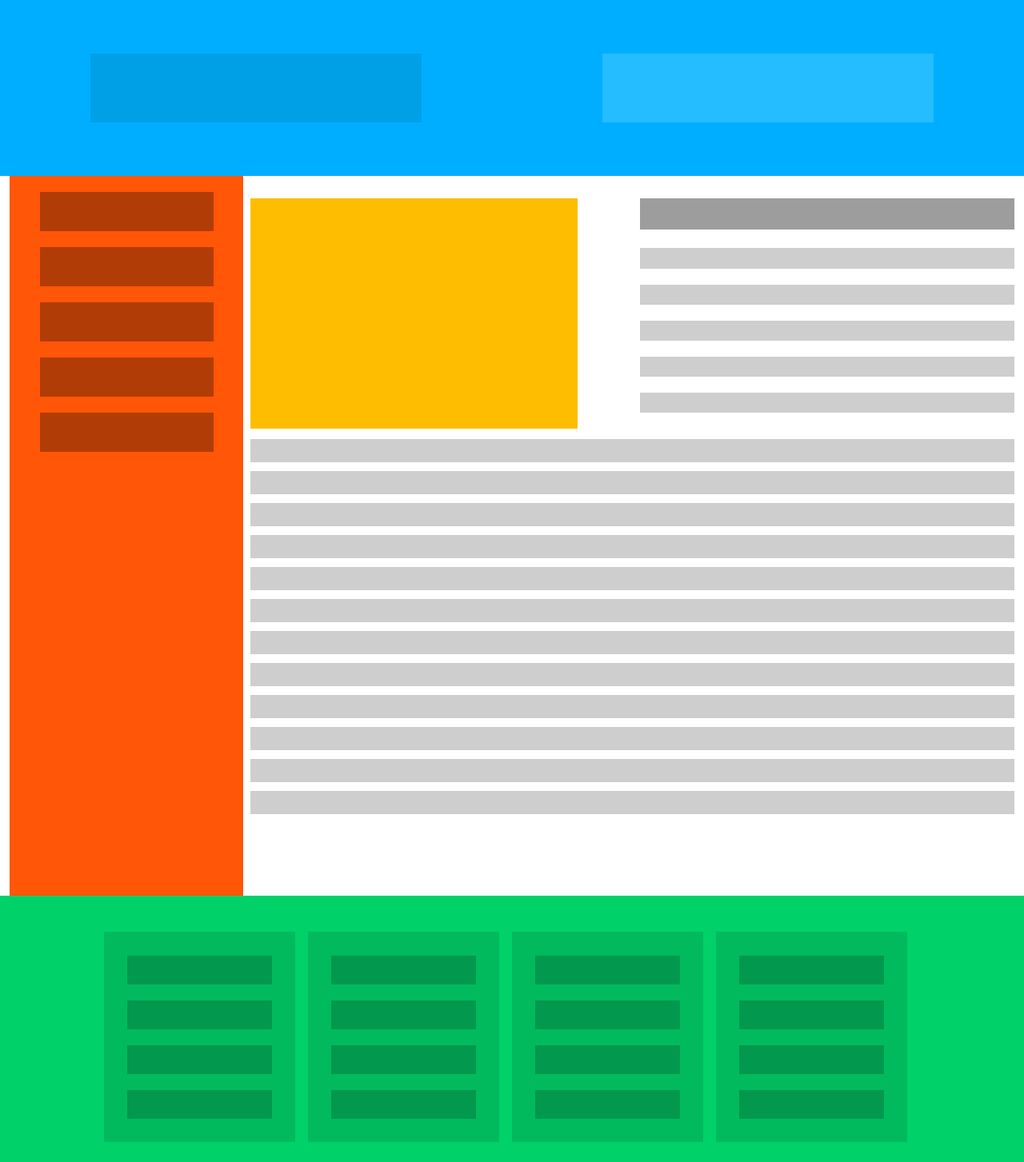
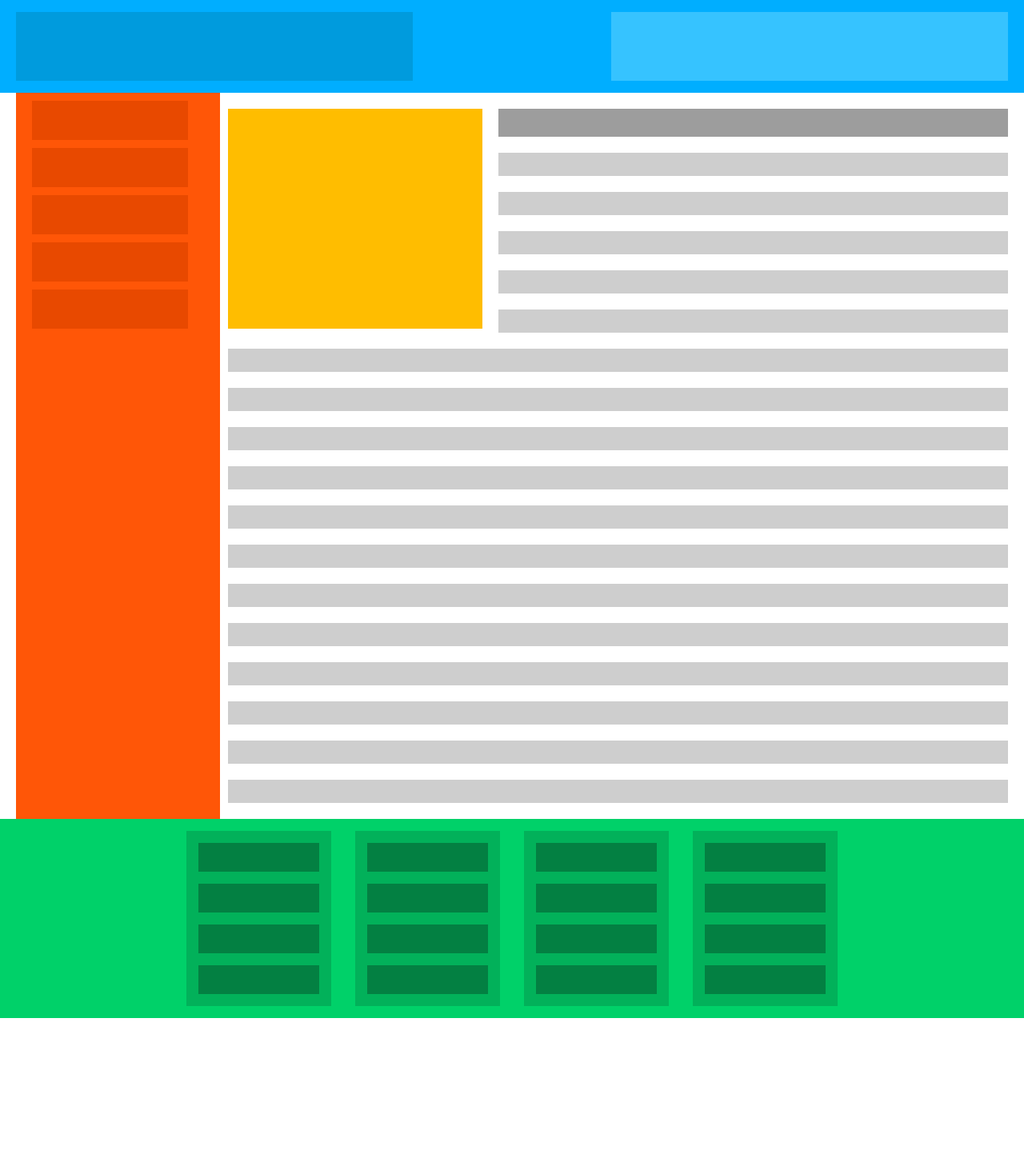
Before and after one commit to Kryhowetsky/RWD, a plain HTML site: page index.html in a window 1280 px wide. Shown: the whole page at 80% size. After the commit the page ends 1273 px from the top, so only its background shows below. Drawn offline with nearby package versions, Linux system fonts and the light colour scheme.

Commit message:
new files

```diff
--- a/index.html
+++ b/index.html
@@ -4,93 +4,83 @@
     <meta charset="UTF-8">
     <meta name="viewport" content="width=device-width, initial-scale=1.0">
     <title>Desktop first</title>
+    <link rel="stylesheet" href="https://cdn.jsdelivr.net/npm/normalize.css@8.0.0/normalize.min.css">
     <link rel="stylesheet" href="style.css">
 </head>
 <body>
-
 <div class="blue">
-    <div class="firstblue"></div>
-    <div class="secondblue"></div>
+    <div class="container full-width">
+        <div class="flex header-padding blue-wrapper">
+            <div class="firstblue blue-item"></div>
+            <div class="secondblue blue-item"></div>
         </div>
-
-
-<div class="main-cont">
-
+    </div>
+</div>
+<div class="container full-width ">
+    <div class="main-cont flex content-padding">
         <div class="red">
-        <div class="red1"></div>
-        <div class="red2"></div>
-        <div class="red3"></div>
-        <div class="red4"></div>
-        <div class="red5"></div>
+            <div class="red-item"></div>
+            <div class="red-item"></div>
+            <div class="red-item"></div>
+            <div class="red-mobile red-item"></div>
+            <div class="red-mobile red-item"></div>
         </div>
-
-
         <div class="block">
-
+            <div class="content-header-wrapper flex">
+                <div class="yellow-container">
                     <div class="yellow"></div>
-
-
+                </div>
                 <div class="content1">
-        <div class="item1"></div>
+                    <div class="item" id="grey"></div>
                     <div class="item"></div>
                     <div class="item"></div>
                     <div class="item"></div>
                     <div class="item"></div>
                     <div class="item"></div>
-
-    </div>
-
-    <div class="content2">
-        <div class="item2"></div>
-        <div class="item2"></div>
-        <div class="item2"></div>
-        <div class="item2"></div>
-        <div class="item2"></div>
-        <div class="item2"></div>
-        <div class="item2"></div>
-        <div class="item2"></div>
-        <div class="item2"></div>
-        <div class="item2"></div>
-        <div class="item2"></div>
-        <div class="item2"></div>
-    </div>
-
                 </div>
             </div>
-
-<div class="footer">
-
+            <div class="content2">
+                <div class="item"></div>
+                <div class="item"></div>
+                <div class="item"></div>
+                <div class="item"></div>
+                <div class="item"></div>
+                <div class="item"></div>
+                <div class="item"></div>
+                <div class="item"></div>
+                <div class="item"></div>
+                <div class="item"></div>
+                <div class="item"></div>
+                <div class="item"></div>
+            </div>
+        </div>
+    </div>
+</div>
+<div class="footer flex">
     <div class="footin">
-        <div class="in1"></div>
         <div class="in"></div>
+        <div class="in in2"></div>
+        <div class="in in2"></div>
+        <div class="in in2"></div>
+    </div>
+    <div class="footin">
         <div class="in"></div>
+        <div class="in in2"></div>
+        <div class="in in2"></div>
+        <div class="in in2"></div>
+    </div>
+    <div class="footin">
         <div class="in"></div>
+        <div class="in in2"></div>
+        <div class="in in2"></div>
+        <div class="in in2"></div>
     </div>
-
     <div class="footin">
-        <div class="in1"></div>
         <div class="in"></div>
-        <div class="in"></div>
-        <div class="in"></div>
+        <div class="in in2"></div>
+        <div class="in in2"></div>
+        <div class="in in2"></div>
     </div>
-
-    <div class="footin">
-        <div class="in1"></div>
-        <div class="in"></div>
-        <div class="in"></div>
-        <div class="in"></div>
 </div>
-
-    <div class="footin">
-        <div class="in1"></div>
-        <div class="in"></div>
-        <div class="in"></div>
-        <div class="in"></div>
-    </div>
-
-</div>
-
-
-
 </body>
 </html>
--- a/style.css
+++ b/style.css
@@ -6,113 +6,100 @@ body {
 /*Blue Block*/
 
 .blue {
+    background: #00aeff;
+}
+
+.flex {
     display: flex;
-    background: #00aeff;
+}
+
+.container {
+    max-width: 1240px;
+    margin: auto;
+}
+
+.header-padding {
+    padding-top: 15px;
+}
+
+.blue-wrapper {
+    justify-content: space-between;
+}
+
+.full-width {
     width: 100%;
-    height: 220px;
-    flex-direction: row;
-    align-items: center;
-    justify-content: space-around;
+}
 
+.blue-item {
+    width: 40%;
+    height: 86px;
+    margin-bottom: 15px;
 }
 
 .firstblue {
     background: #009bdd;
-    width:414px;
-    height: 86px;
-    opacity: 0.7;
-
 }
 
 .secondblue {
     background: #36c3ff;
-    width:414px;
-    height: 86px;
-    opacity: 0.7;
 }
-
 
 /*MAIN CONTENT*/
 
 .main-cont {
-    display: flex;
     flex-wrap: wrap;
-    justify-content: center;
-
 }
 
 /*Red Block*/
 
 .red {
-    display: flex;
+    padding-left: 20px;
+    padding-right: 40px;
     background: #ff5607;
-    width: 292px;
-    height: 900px;
-    margin-right:9px;
-    justify-content: flex-start;
-    align-items: center;
-    flex-direction: column;
-
+    flex: 1;
 }
 
-.red1,
-.red2,
-.red3,
-.red4,
-.red5 {
-    background: black;
-    opacity: 0.3;
-    width: 217px;
+.red-item {
+    background-color: #e84900;
+    width: 100%;
     height: 49px;
-    margin-top: 20px;
-
-
+    margin-top: 10px;
+    margin-bottom: 10px;
 }
 
 .block {
-    display: flex;
-    flex-wrap: wrap;
-    width: 955px;
-    height: 857px;
-    flex-direction: row;
-    justify-content: flex-start;
-    /*justify-content: space-between;*/
-    /*box-sizing: border-box;*/
-
-
-
+    flex: 5;
+    padding-left: 10px;
 }
 
 /* Yellow Block*/
 
+.yellow-container {
+    margin-right: 20px;
+    margin-bottom: 20px;
+    flex: 1;
+}
+
 .yellow {
-    display: flex;
     background: #ffbd00;
-    width: 409px;
-    height: 288px;
-    margin: 28px 78px 13px 0;
-    justify-content: flex-start;
+    height: 275px;
+}
+
+.content-header-wrapper {
+    margin-top: 20px;
+    width: 100%;
 }
 
 /*Content1*/
 
 .content1 {
-    display: flex;
     background: #fff;
-    width: 468px;
-    height: 288px;
-    flex-direction: column;
-    margin-top: 28px;
-    align-items: center;
+    flex: 2;
 }
 
-
-.item1 {
+#grey {
     background: #9d9d9d;
-    width: 100%;
-    height: 42px;
-    padding-top: 3px;
-    margin-bottom: 23px;
+    height: 35px;
 }
 
 .item {
@@ -125,232 +112,109 @@ body {
 /*Content2*/
 
 .content2 {
-    display: flex;
-    background: #fff;
     width: 100%;
-    height: 562px;
-    flex-direction: column;
-    margin: 0;
-}
-
-.item2 {
-    background: #cecece;
-    width: 100%;
-    height: 29px;
-    margin-bottom: 11px;
 }
 
 /*Footer*/
 
-.footer{
-    display: flex;
+.footer {
     background: #00d169;
-    width: 100%;
-    height: 333px;
-    flex-direction: row;
     justify-content: center;
-    align-items: center;
-
 }
 
 .footin {
-    display: flex;
-    flex-direction: column;
     background: #02b15a;
-    opacity: 0.7;
-    width: 239px;
-    height: 263px;
-    margin-top: 20px;
-    margin-right: 16px;
+    margin: 15px;
+    width: 181px;
 }
 
 .in {
     background: #038042;
-    width: 181px;
     height: 36px;
-    margin-top: 20px;
-    align-self: center;
+    margin: 15px;
 }
-
-.in1 {
-    background: #038042;
-
-    width: 181px;
-    height: 36px;
-    margin-top: 30px;
-    align-self: center;
-}
-
 
 /*MEDIA*/
 
 @media screen and (max-width: 1240px) {
+    .container {
+        width: 100%;
+    }
+    .header-padding {
+        padding-left: 30px;
+        padding-right: 30px;
+    }
+    .content-padding {
+        padding-left: 30px;
+        padding-right: 30px;
+    }
+}
 
-     .blue {
-         width: 100%;
-     }
-
-     .main-cont {
+@media screen and (max-width: 375px) {
+    .blue-wrapper {
+        flex-direction: column;
+    }
+    .header-padding {
+        padding-left: 15px;
+        padding-right: 15px;
+    }
+    .blue-item {
+        width: 100%;
+        height: 40px;
+    }
+    .main-cont {
+        flex-direction: column;
+    }
+    .content-padding {
+        padding-left: 0;
+        padding-right: 0;
+    }
+    .red-mobile {
+        display: none;
+    }
+    .red-item {
+        margin: 10px;
+        height: 40px;
+        margin-top: 20px;
+    }
+    .red {
+        padding-left: 10px;
+        padding-right: 10px;
         display: flex;
-        /*flex-direction: row;*/
-        flex-wrap: wrap;
-
-        justify-content: center;
-
-
-
-
+        height: 80px;
+    }
+    .content-header-wrapper {
+        flex-direction: column;
+        margin-top: 0;
+    }
+    .yellow-container {
+        margin-right: 0;
+    }
+    .block {
+        padding-left: 0;
     }
 
-    .red {
-      width: 30%;
-
-
-    }
-
-    .block {
-        display: flex;
-        width: 70%;
-
-
-
-
-    }
-
-    .yellow {
-        display: flex;
-
+    .content1,
+    .content2 {
+        width: 90%;
+        margin-left: 20px;
     }
 
     .footer {
-        display: flex;
-    }
-
-}
-
-
-@media screen and (max-width: 375px) {
-    .blue {
-        display: flex;
-        width: 100%;
         flex-direction: column;
-        justify-content: center;
-        align-items: center;
-
-    }
-
-    .firstblue {
-        width:90%;
-
-
-    }
-
-    .secondblue {
-        width:90%;
-
-
-    }
-
-    .main-cont {
-        display: flex;
-        flex-wrap: wrap;
-        flex-direction: column;
-
-
-
-    }
-
-    .red {
-        display: flex;
-        flex-wrap: wrap;
-        width: 100%;
-        height: 100%;
-        margin: 0;
-        justify-content: flex-start;
-        align-items: flex-start;
-        flex-direction: row;
-    }
-
-    .red1,
-    .red2,
-    .red3,
-    .red4,
-    .red5 {
-        margin: 5px;
-        width:106px;
-
-    }
-
-    .yellow {
-        width: 100%;
-
-    }
-
-    .content1 {
-        display: flex;
-        flex-wrap: wrap;
-        width: 100%;
-        height: 100%;
-        flex-direction: column;
-        margin-top: 17px;
-        align-items: center;
-    }
-
-    .content2 {
-        display: flex;
-        flex-wrap: wrap;
-        width: 100%;
-        height: 100%;
-        flex-direction: column;
-        margin: 1px;
-        align-items: center;
-
-    }
-
-    .item2 {
-
-        width: 85%;
-        height: 25px;
-        margin-bottom: 11px;
-    }
-
-
-
-    .footer{
-        display: flex;
-        flex-wrap: wrap;
-        width: 100%;
-        height: 100%;
-        flex-direction: column;
-        justify-content: center;
-        align-items: center;
-
     }
 
     .footin {
-        display: flex;
-        flex-wrap: wrap;
-        width: 100%;
-        height: 100%;
-        flex-direction: row;
-        margin-top: 20px;
-        margin-right: 9px;
+        width: 90%;
     }
 
     .in {
-
-        width: 181px;
-        height: 24px;
-        margin: 18px;
-        align-self: center;
+        width: 65%;
+        margin: 10px;
+        /*height: 30px;*/
     }
 
-    .in1 {
-
-
-        width: 181px;
-        height: 24px;
-        margin: 18px;
-        align-self: center;
+    .in2 {
+        display: none;
     }
 }
```
Lines whose indentation alone changed are shown as unchanged.
